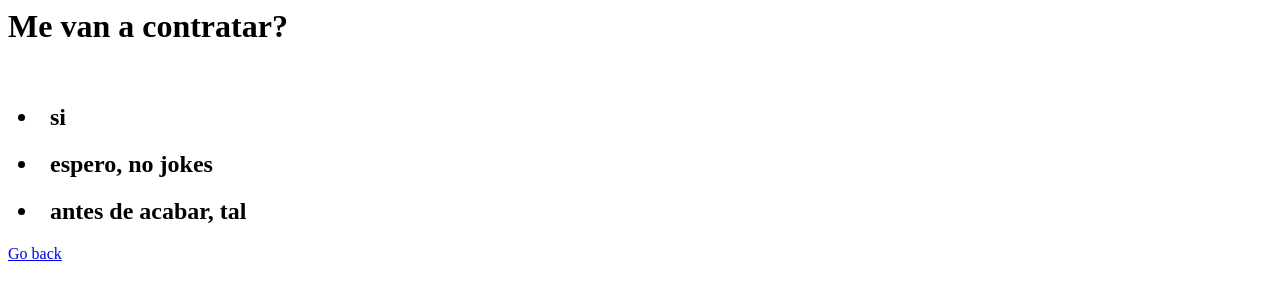
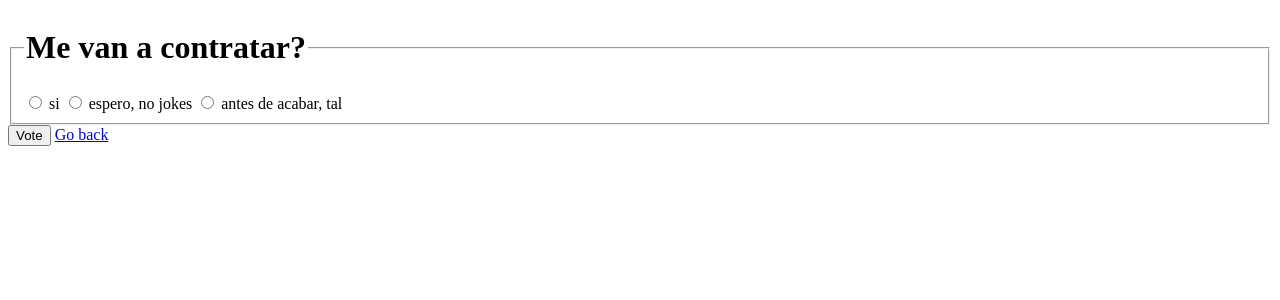
Before and after one commit to marcoGoldChains/Django_Learn, a Django app: page /poll/2/ in a window 1280 px wide. Shown: the top 300 px of the page. Run offline with Django 5.2, Linux system fonts and the light colour scheme; data comes from the database, SQL or seed files in the repository.

Commit message:
formulario de votación

```diff
--- a/poll/templates/poll/details.html
+++ b/poll/templates/poll/details.html
@@ -1,10 +1,14 @@
-<h1>{{question.quest_text}}</h1>
-
-<br>
+<form action="{% url "poll:vote" question.id %}" method="post">
+    {% csrf_token %}
+<fieldset>
+    <legend><h1>{{question.quest_text}}</h1></legend>
+    {% if error_message %}<p><strong>{{ error_message }}</strong></p>{% endif %}
 {% for choice in choices %}
-
-        <h2 style="margin-left: 10px"><li>{{choice}}</li></h2>
+        <input type="radio" name="choice" id="choice {{forloop.counter}}" value="{{choice.id}}">
+        <label for="choice{{forloop.counter}}">{{choice.choice_text}}</label>
 
 {% endfor %}
-
+</fieldset>
+<input type="submit" value="Vote">
 <a href="/poll/">Go back</a>
+</form>
--- a/poll/templates/poll/index.html
+++ b/poll/templates/poll/index.html
@@ -2,10 +2,12 @@
 
     <ul>
         {% for question in latest_quest_list %}
-            <li><a href="/poll/{{question.id}}/">{{question.quest_text}}</a></li>
+            <li><a href="{% url "poll:detail" question.id %}">{{question.quest_text}}</a></li>
         {% endfor %}
 
     </ul>
+
+
 {% else %}
 
     <p>No polls are available. </p>
--- a/poll/urls.py
+++ b/poll/urls.py
@@ -1,6 +1,7 @@
 from django.urls import path
 from . import views
 
+app_name = "poll"
 urlpatterns = [
     path("", views.index, name="index"),
     path("prueba/", views.prueba, name="prueba"),
--- a/poll/views.py
+++ b/poll/views.py
@@ -1,4 +1,4 @@
-from django.shortcuts import render, get_object_or_404
+from django.shortcuts import render
 from django.http import HttpResponse
 from django.http import Http404
 
@@ -37,4 +37,5 @@ def results(request, question_id):
 
 def vote(request, question_id):
 
+
     return HttpResponse("You're voting on question %s." % question_id)
```
